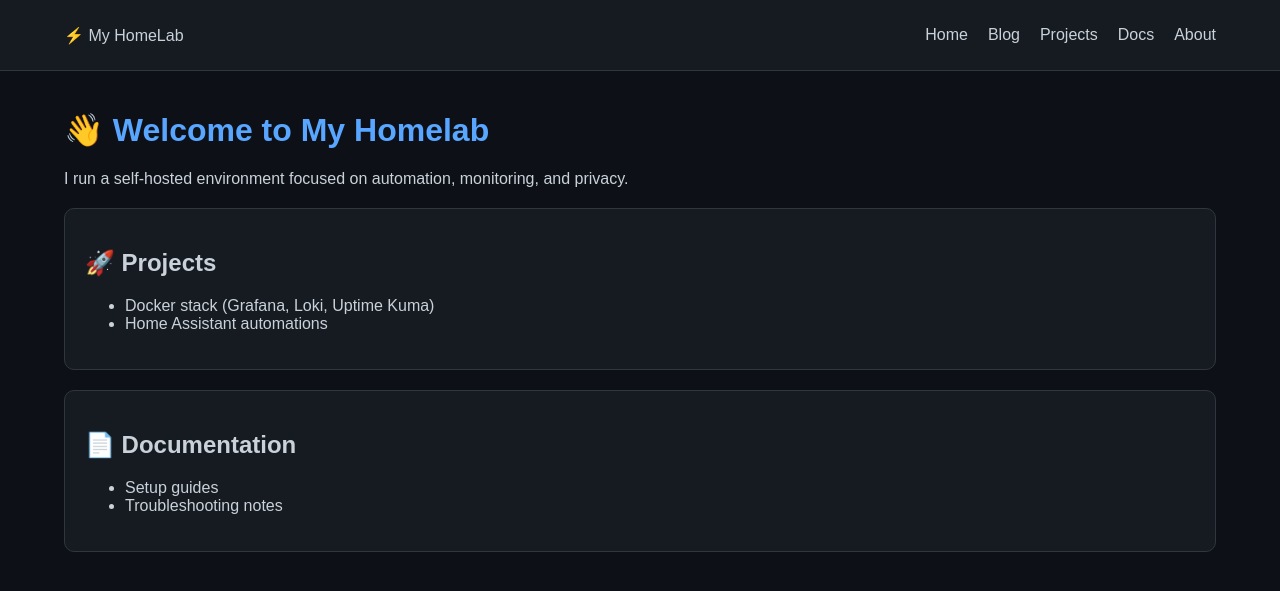
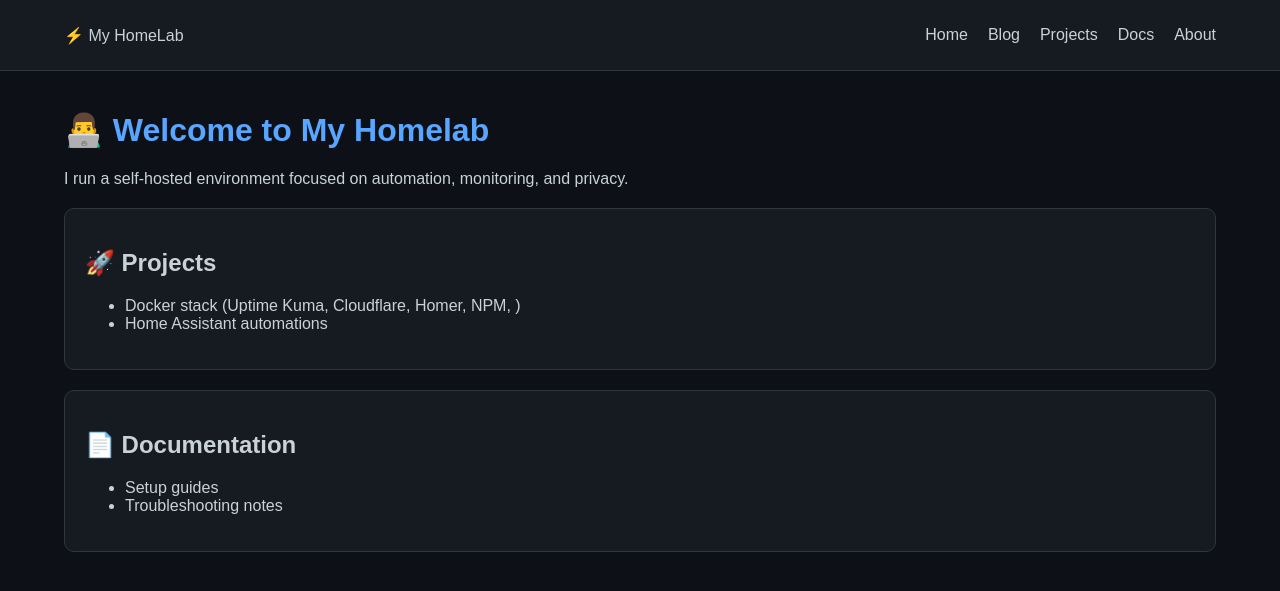
Before and after one commit to Freaky2112/freaky2112.github.io, a Jekyll site: the page built from index.md, in a window 1280 px wide. Shown: the top 591 px of the page. Built offline with Jekyll 4.4.1, drawn with Linux system fonts in a browser that asks for light colours.

Commit message:
Mods Docs , index

```diff
--- a/index.md
+++ b/index.md
@@ -3,14 +3,14 @@ layout: default
 title: Home
 ---
 
-# 👋 Welcome to My Homelab
+# 👨‍💻 Welcome to My Homelab
 
 I run a self-hosted environment focused on automation, monitoring, and privacy.
 
 <div class="card">
 <h2>🚀 Projects</h2>
 <ul>
-  <li>Docker stack (Grafana, Loki, Uptime Kuma)</li>
+  <li>Docker stack (Uptime Kuma, Cloudflare, Homer, NPM, )</li>
   <li>Home Assistant automations</li>
 </ul>
 </div>
```
Also changed, not shown: docs.md (+1 -2 lines).
